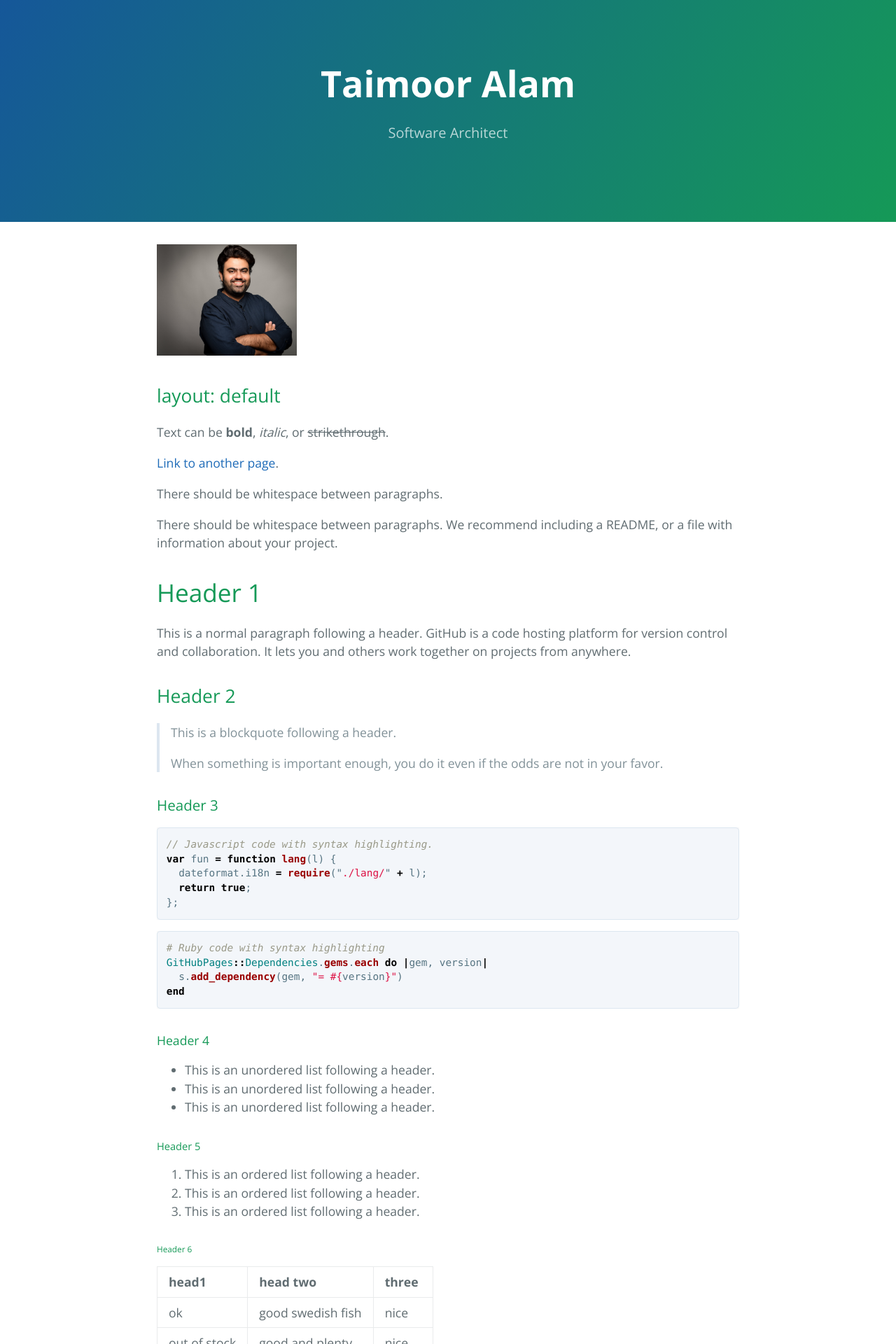
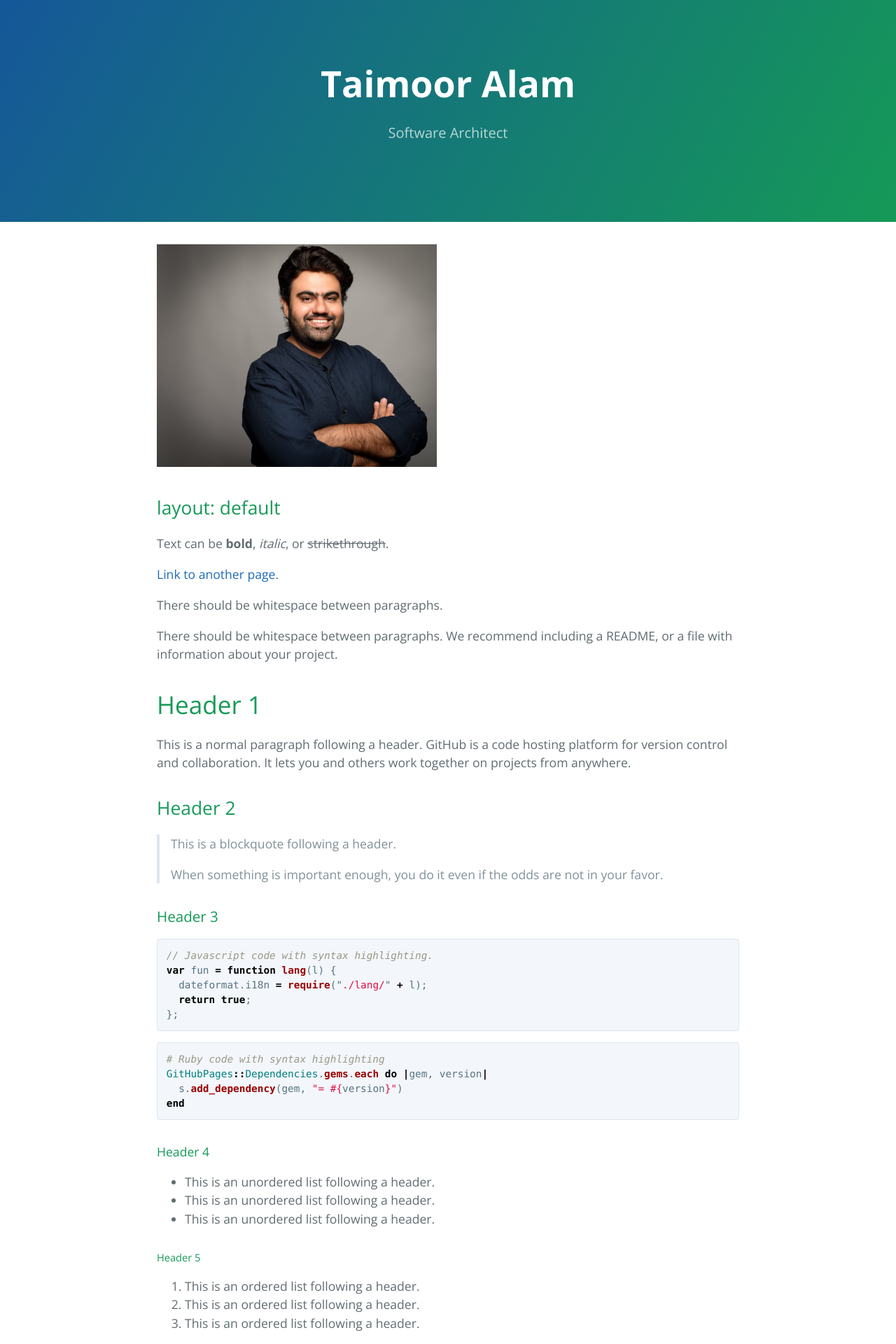
Before and after one commit to taimooralam/taimooralam.github.io, a Jekyll site: the page built from index.md, in a window 1280 px wide. Shown: the top 1920 px of the page at 70% size. Built offline with Jekyll 4.4.1, drawn with Linux system fonts in a browser that asks for light colours; our own code applies the rules of GitHub Pages for plain Markdown files.

Commit message:
change width to 400

```diff
--- a/index.md
+++ b/index.md
@@ -1,4 +1,4 @@
-<img src="./assets/images/picture.jpg" alt="drawing" width="200"/>
+<img src="./assets/images/picture.jpg" alt="drawing" width="400"/>
 
 ## layout: default
 
```
